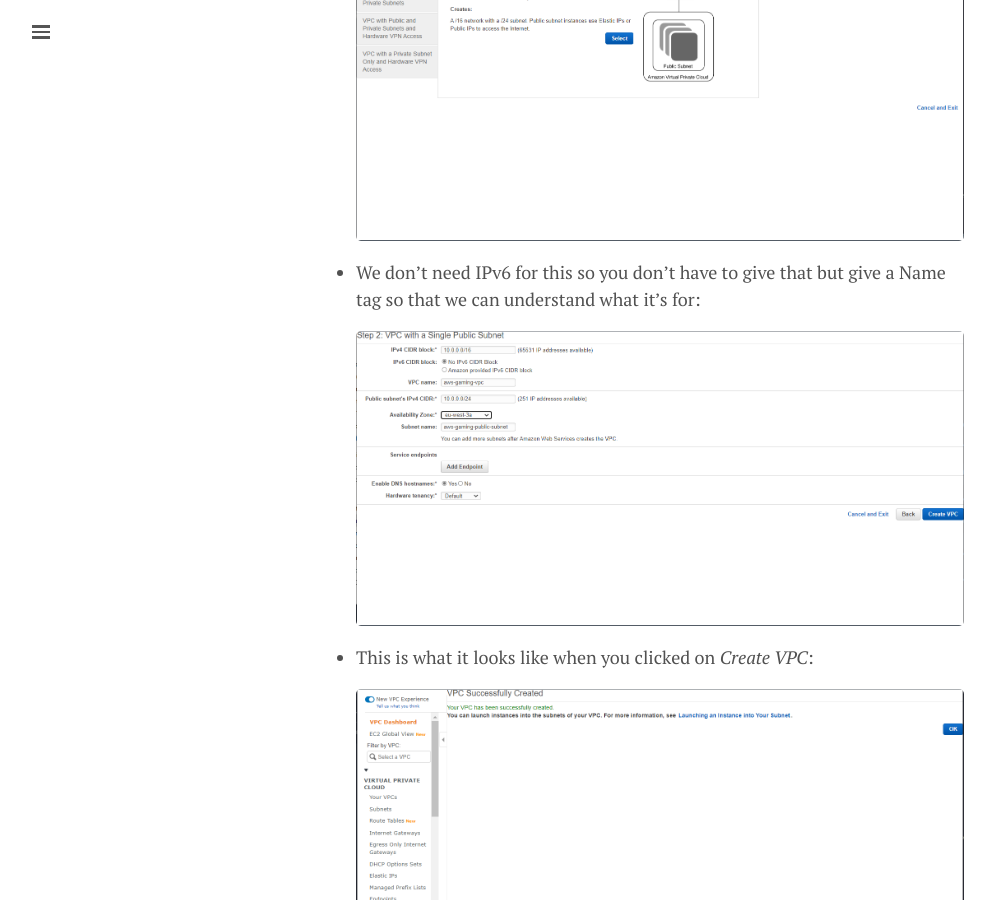
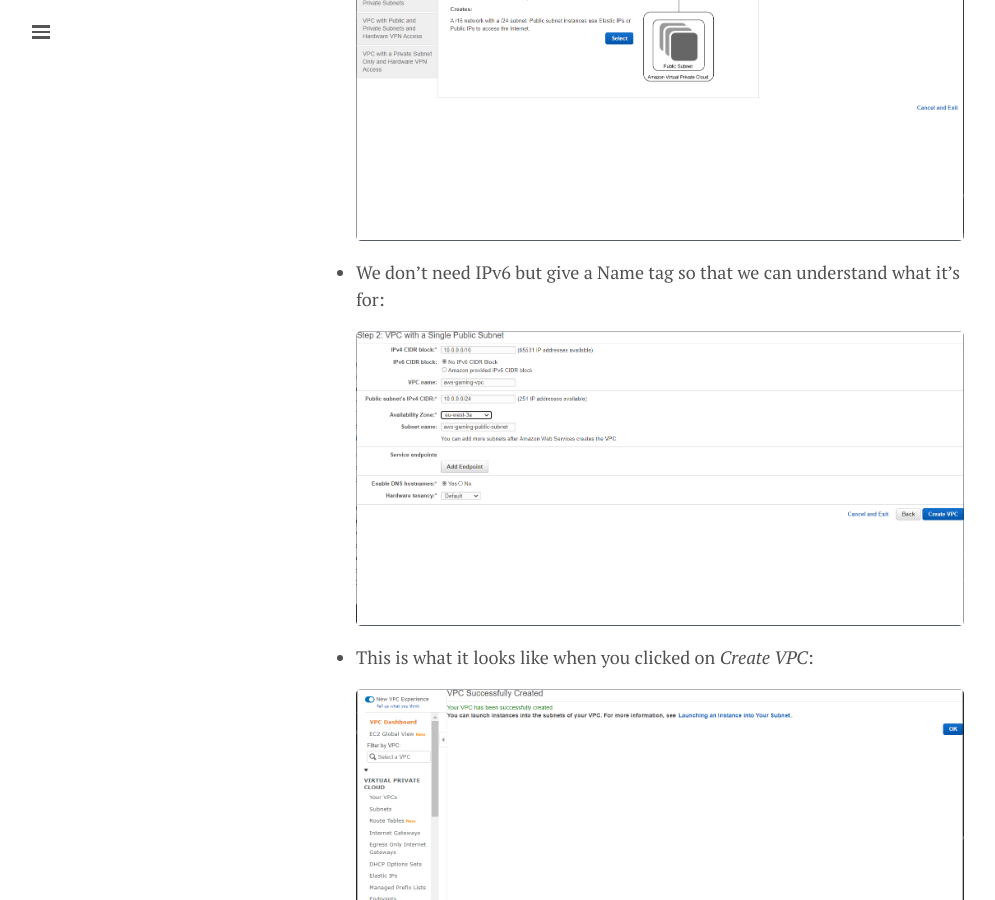
Before and after one commit to lgeurts/lgeurts.github.io, a Jekyll site: the page built from _posts/2021-11-02-aws-high-performance-cloud-gaming.md, in a window 1280 px wide and 900 px high, scrolled down 2527 px. Shown: the whole window, without its empty margins (0-995 px from the left). Built offline with Jekyll 4.4.1, drawn with Linux system fonts in a browser that asks for light colours; nearby versions of some CDN libraries; comment, search, counter and statistics services are not loaded.

Commit message:
Update 2021-11-02-aws-high-performance-cloud-gaming.md

```diff
--- a/_posts/2021-11-02-aws-high-performance-cloud-gaming.md
+++ b/_posts/2021-11-02-aws-high-performance-cloud-gaming.md
@@ -58,7 +58,7 @@
 
   <img src="/assets/aws-parsec-setup/step1-select-vpc-configuration.png" width="654">
 
-- We don’t need IPv6 for this so you don’t have to give that but give a Name tag so that we can understand what it’s for:
+- We don’t need IPv6 but give a Name tag so that we can understand what it’s for:
 
   <img src="/assets/aws-parsec-setup/step2-vpc-with-a-single-public-subnet.png" width="654">
 
```
